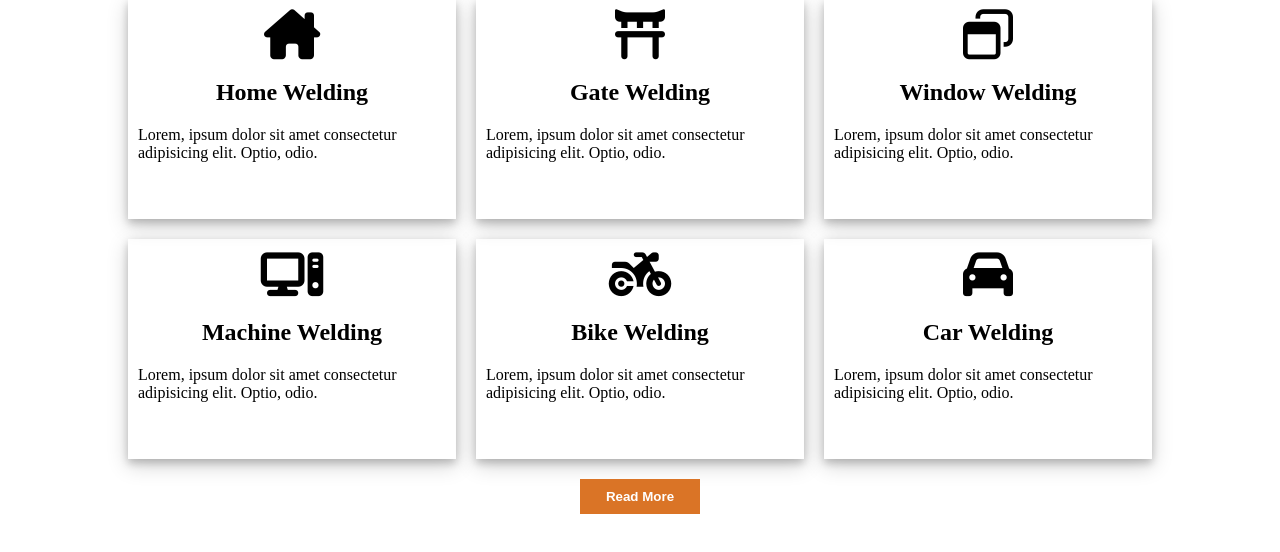
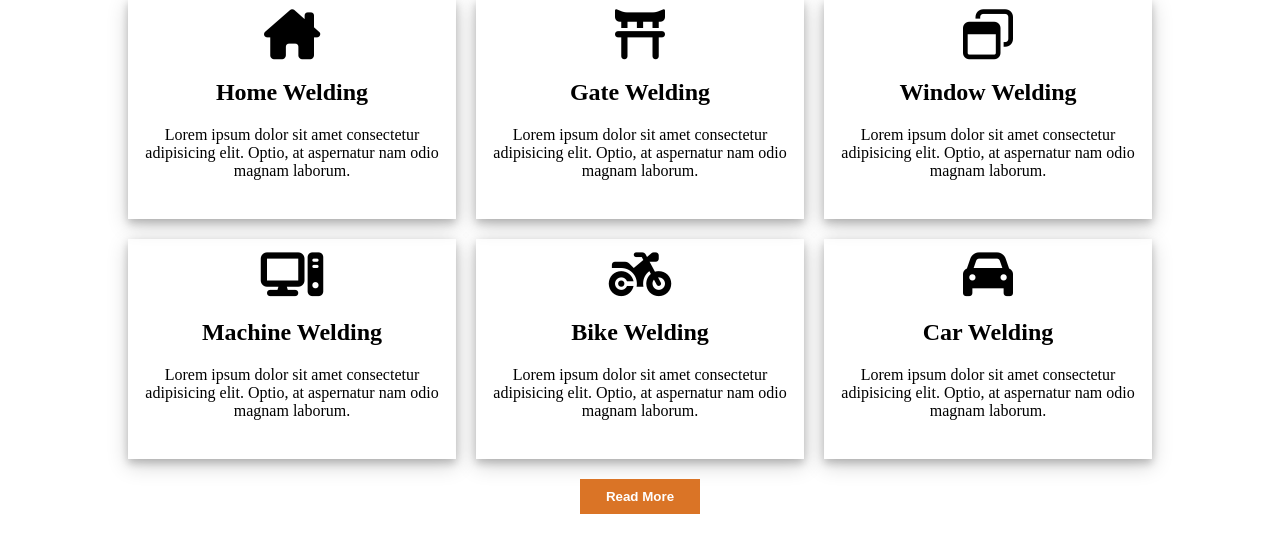
Before and after one commit to mdkabirulhossain/WebAssignment-02, a plain HTML site: page index.html in a window 1280 px wide. Shown: the part 224-776 px from the top of the page. Drawn offline with Linux system fonts and the light colour scheme.

Commit message:
Div text updated

```diff
--- a/index.css
+++ b/index.css
@@ -98,3 +98,6 @@
     margin-bottom: 20px;
 
 }
+.div-text{
+    text-align: center;
+}
--- a/index.html
+++ b/index.html
@@ -61,32 +61,32 @@
             <div class="service-container-div">
                 <i class="fa-solid fa-house-chimney icon-div"></i>
                 <h1>Home Welding</h1>
-                <p>Lorem, ipsum dolor sit amet consectetur adipisicing elit. Optio, odio.</p>
+                <p class="div-text">Lorem ipsum dolor sit amet consectetur adipisicing elit. Optio, at aspernatur nam odio magnam laborum.</p>
             </div>
             <div class="service-container-div">
                 <i class="fa-solid fa-torii-gate icon-div"></i>
                 <h1>Gate Welding</h1>
-                <p>Lorem, ipsum dolor sit amet consectetur adipisicing elit. Optio, odio.</p>
+                <p class="div-text">Lorem ipsum dolor sit amet consectetur adipisicing elit. Optio, at aspernatur nam odio magnam laborum.</p>
             </div>
             <div class="service-container-div">
                 <i class="fa-regular fa-window-restore icon-div"></i>
                 <h1>Window Welding</h1>
-                <p>Lorem, ipsum dolor sit amet consectetur adipisicing elit. Optio, odio.</p>
+                <p class="div-text">Lorem ipsum dolor sit amet consectetur adipisicing elit. Optio, at aspernatur nam odio magnam laborum.</p>
             </div>
             <div class="service-container-div">
                 <i class="fa-solid fa-computer icon-div"></i>
                 <h1>Machine Welding</h1>
-                <p>Lorem, ipsum dolor sit amet consectetur adipisicing elit. Optio, odio.</p>
+                <p class="div-text">Lorem ipsum dolor sit amet consectetur adipisicing elit. Optio, at aspernatur nam odio magnam laborum.</p>
             </div>
             <div class="service-container-div">
                 <i class="fa-solid fa-motorcycle icon-div"></i>
                 <h1>Bike Welding</h1>
-                <p>Lorem, ipsum dolor sit amet consectetur adipisicing elit. Optio, odio.</p>
+                <p class="div-text">Lorem ipsum dolor sit amet consectetur adipisicing elit. Optio, at aspernatur nam odio magnam laborum.</p>
             </div>
             <div class="service-container-div">
                 <i class="fa-solid fa-car icon-div"></i>
                 <h1>Car Welding</h1>
-                <p>Lorem, ipsum dolor sit amet consectetur adipisicing elit. Optio, odio.</p>
+                <p class="div-text">Lorem ipsum dolor sit amet consectetur adipisicing elit. Optio, at aspernatur nam odio magnam laborum.</p>
             </div>
         </div>
         <div class="button-div">
```
Also changed, not shown: 1 other file.
